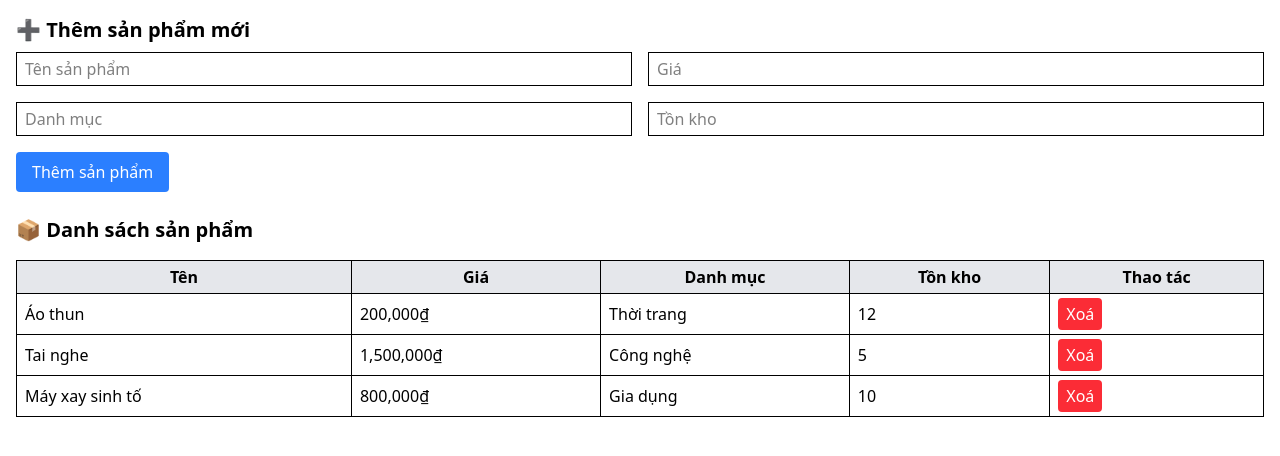
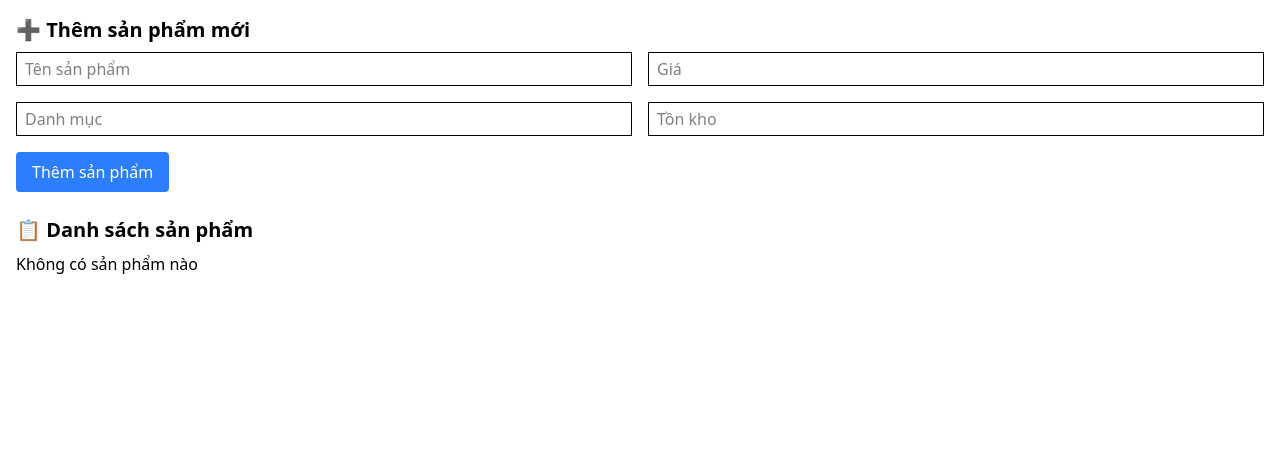
Before and after one commit to HoVanSang22636671/ThuongKy_23-4, a React (Vite) app: page / in a window 1280 px wide. Shown: the top 456 px of the page. Built offline with nearby package versions, Linux system fonts and the light colour scheme.

Commit message:
4.  Xoá sản phẩm

```diff
--- a/src/App.jsx
+++ b/src/App.jsx
@@ -1,23 +1,44 @@
-import { useState } from 'react';
-import ProductList from "./components/ProductList"
+import { useState, useEffect } from 'react';
+import ProductList from "./components/ProductList";
 import AddProductForm from './components/AddProductFrom';
 
+const defaultProducts = [
+  { id: 1, name: "Áo thun", price: 200000, category: "Thời trang", stock: 12 },
+  { id: 2, name: "Tai nghe", price: 1500000, category: "Công nghệ", stock: 5 },
+  { id: 3, name: "Máy xay sinh tố", price: 800000, category: "Gia dụng", stock: 10 },
+];
+
 function App() {
-  const [products, setProducts] = useState([
-    { id: 1, name: "Áo thun", price: 200000, category: "Thời trang", stock: 12 },
-    { id: 2, name: "Tai nghe", price: 1500000, category: "Công nghệ", stock: 5 },
-    { id: 3, name: "Máy xay sinh tố", price: 800000, category: "Gia dụng", stock: 10 },
-  ]);
+  const [products, setProducts] = useState([]);
+
+  useEffect(() => {
+    const storedProducts = localStorage.getItem("products");
+    if (storedProducts) {
+      setProducts(JSON.parse(storedProducts));
+    } else {
+      setProducts(defaultProducts);
+      localStorage.setItem("products", JSON.stringify(defaultProducts));
+    }
+  }, []);
+
+  useEffect(() => {
+    localStorage.setItem("products", JSON.stringify(products));
+  }, [products]);
 
   const handleAddProduct = (newProduct) => {
     setProducts([...products, newProduct]);
   };
+
+  const handleDeleteProduct = (id) => {
+    setProducts(products.filter((p) => p.id !== id));
+  };
+
   return (
     <div className="p-4">
       <AddProductForm onAdd={handleAddProduct} />
-      <ProductList products={products} />
+      <ProductList products={products} onDelete={handleDeleteProduct} />
     </div>
-  )
+  );
 }
 
-export default App
+export default App;
--- a/src/components/ProductList.jsx
+++ b/src/components/ProductList.jsx
@@ -1,34 +1,31 @@
-function ProductList({products}) {
+function ProductList({ products, onDelete }) {
     return (
-        <div>
-      <h1 className="text-xl font-bold mb-4">📦 Danh sách sản phẩm</h1>
+      <div>
+        <h2 className="text-xl font-semibold mb-2">📋 Danh sách sản phẩm</h2>
+        {products.length === 0 ? (
+          <p>Không có sản phẩm nào</p>
+        ) : (
+          products.map((product) => (
+            <div
+              key={product.id}
+              className="border p-3 flex justify-between items-center rounded shadow mb-2"
+            >
+              <div>
+                <p className="font-semibold">{product.name}</p>
+                <p>💰 {product.price.toLocaleString()} VND</p>
+                <p>📦 {product.category} | Tồn kho: {product.stock}</p>
+              </div>
+              <button
+                className="bg-red-500 text-white px-3 py-1 rounded"
+                onClick={() => onDelete(product.id)}
+              >
+                Xoá
+              </button>
+            </div>
+          ))
+        )}
+      </div>
+    );
+  }
 
-      <table className="w-full border">
-        <thead>
-          <tr className="bg-gray-200">
-            <th className="border px-2 py-1">Tên</th>
-            <th className="border px-2 py-1">Giá</th>
-            <th className="border px-2 py-1">Danh mục</th>
-            <th className="border px-2 py-1">Tồn kho</th>
-            <th className="border px-2 py-1">Thao tác</th>
-          </tr>
-        </thead>
-        <tbody>
-          {products.map((p) => (
-            <tr key={p.id}>
-              <td className="border px-2 py-1">{p.name}</td>
-              <td className="border px-2 py-1">{p.price.toLocaleString()}₫</td>
-              <td className="border px-2 py-1">{p.category}</td>
-              <td className="border px-2 py-1">{p.stock}</td>
-              <td className="border px-2 py-1">
-                <button className="bg-red-500 text-white px-2 py-1 rounded">Xoá</button>
-              </td>
-            </tr>
-          ))}
-        </tbody>
-      </table>
-    </div>
-     );
-}
-
-export default ProductList;
+  export default ProductList;
```
Also changed, not shown: MinhChung/4.  Xoá sản phẩm_1.png (added), MinhChung/4.  Xoá sản phẩm_2(Deleted).PNG (added).
